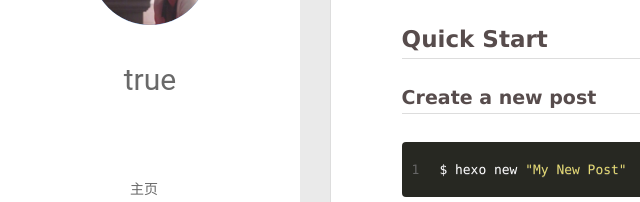
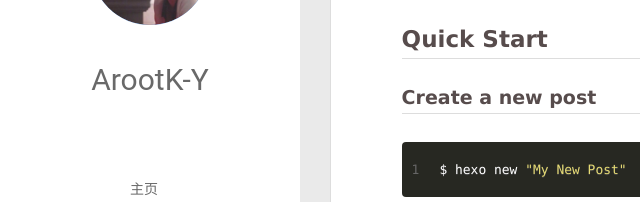
Before and after one commit to ArootK-Y/ArootK-Y.github.io, a plain HTML site: page 2020/10/11/hello-world/index.html in a window 1280 px wide. Shown: the part 210-412 px from the top of the page, 0-640 px from the left. Drawn offline with Linux system fonts and the light colour scheme.

Commit message:
Site updated: 2020-10-13 22:02:40

```diff
--- a/2020/10/11/hello-world/index.html
+++ b/2020/10/11/hello-world/index.html
@@ -50,7 +50,7 @@
 			<img src="/assets/Arootk.jpeg" class="js-avatar">
 		</a>
 		<hgroup>
-		  <h1 class="header-author"><a href="/">true</a></h1>
+		  <h1 class="header-author"><a href="/">ArootK-Y</a></h1>
 		</hgroup>
 
 
@@ -112,7 +112,7 @@
 				<img src="/assets/Arootk.jpeg" class="js-avatar">
 			</div>
 			<hgroup>
-			  <h1 class="header-author js-header-author">true</h1>
+			  <h1 class="header-author js-header-author">ArootK-Y</h1>
 			</hgroup>
 
 
```
Also changed, not shown: 2020/10/11/我的第一篇博客文章/index.html (+2 -2 lines), archives/2020/10/index.html (+2 -2 lines), archives/2020/index.html (+2 -2 lines), archives/index.html (+2 -2 lines), index.html (+2 -2 lines), tags/study/index.html (+2 -2 lines).
